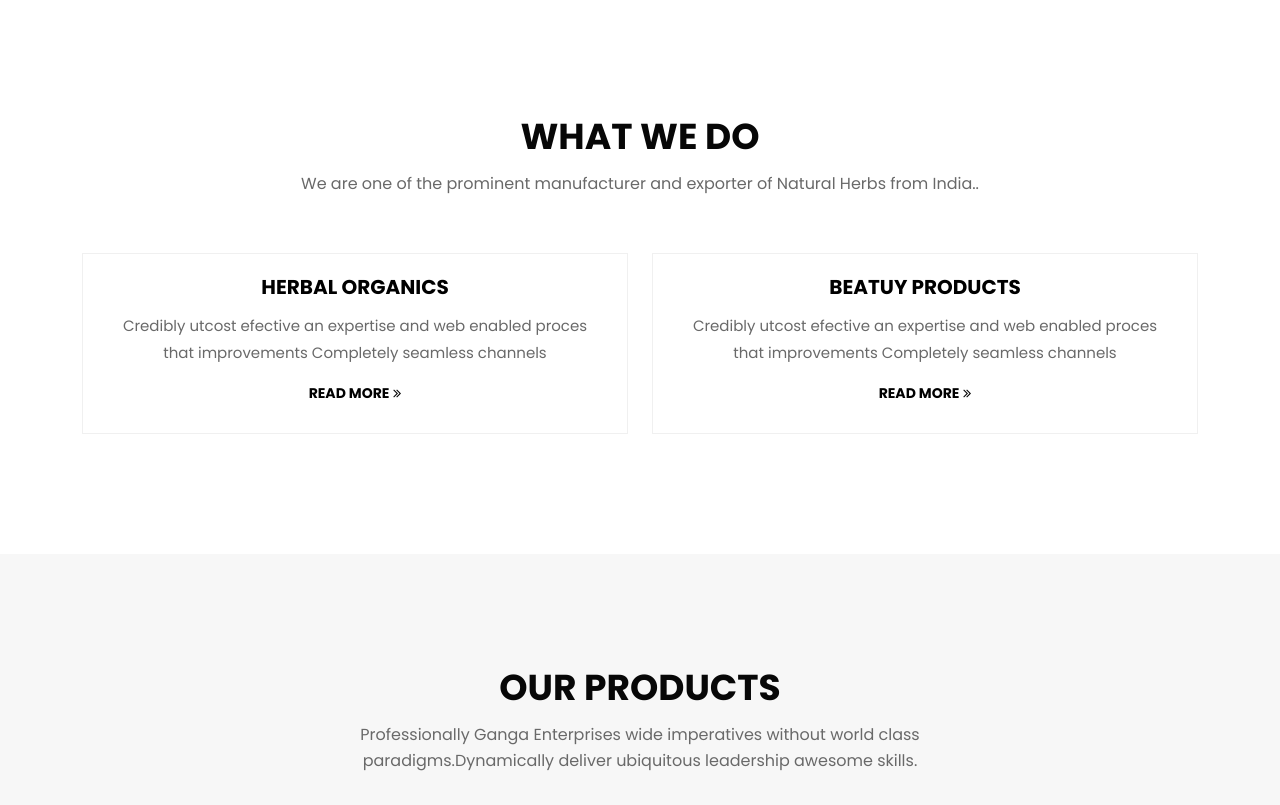
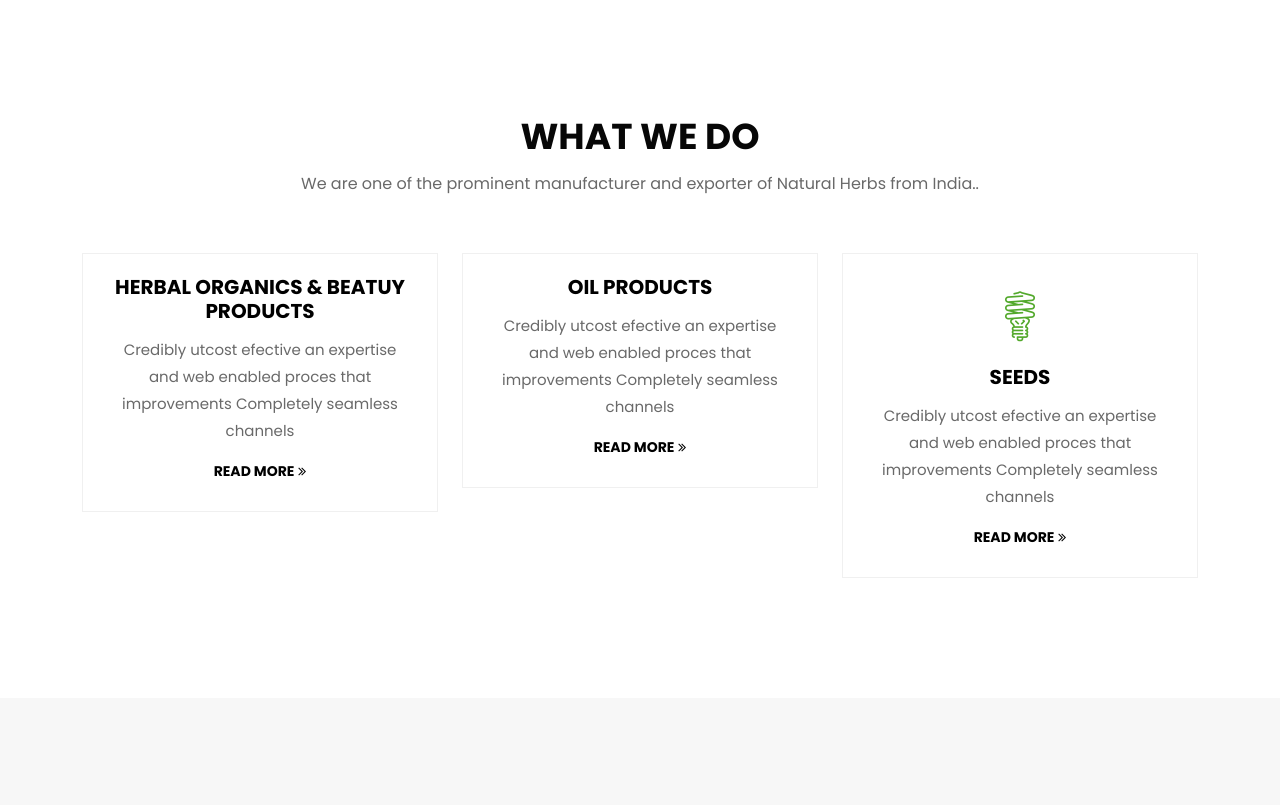
Before and after one commit to Jagatheesh21/ganga_enterprises, a plain HTML site: page index.html in a window 1280 px wide. Shown: the part 1402-2207 px from the top of the page. Drawn offline with Linux system fonts and the light colour scheme.

Commit message:
What we do changes

```diff
--- a/index.html
+++ b/index.html
@@ -315,14 +315,14 @@
                         </div>
                         <!-- .section-header -->
                         <div class="row">
-                            <div class="col-lg-6 col-sm-6 col-12">
+                            <div class="col-lg-4 col-sm-6 col-12">
                                 <div class="our-services-box">
                                     <div class="our-services-items">
                                         <!-- <i class="flaticon-greenhouse"></i> -->
                                         <div class="our-services-content">
-                                            <h4><a href="about.html">Herbal Organics</a></h4>
+                                            <h4><a href="#">Herbal Organics & Beatuy Products</a></h4>
                                             <p>Credibly utcost efective an expertise and web enabled proces that improvements Completely seamless channels </p>
-                                            <a href="about.html">read more<i class="fa fa-angle-double-right" aria-hidden="true"></i></a>
+                                            <a href="#">read more<i class="fa fa-angle-double-right" aria-hidden="true"></i></a>
                                         </div>
                                         <!-- .our-services-content -->
                                     </div>
@@ -331,14 +331,14 @@
                                 <!-- .our-services-box -->
                             </div>
                             <!-- .col-md-4 -->
-                            <div class="col-lg-6 col-sm-6 col-12">
+                            <div class="col-lg-4 col-sm-6 col-12">
                                 <div class="our-services-box">
                                     <div class="our-services-items">
                                         <!-- <i class="flaticon-technology"></i> -->
                                         <div class="our-services-content">
-                                            <h4><a href="about.html">Beatuy Products</a></h4>
+                                            <h4><a href="#"></a>Oil Products</h4>
                                             <p>Credibly utcost efective an expertise and web enabled proces that improvements Completely seamless channels </p>
-                                            <a href="about.html">read more<i class="fa fa-angle-double-right" aria-hidden="true"></i></a>
+                                            <a href="#">read more<i class="fa fa-angle-double-right" aria-hidden="true"></i></a>
                                         </div>
                                         <!-- .our-services-content -->
                                     </div>
@@ -347,12 +347,12 @@
                                 <!-- .our-services-box -->
                             </div>
                             <!-- .col-md-4 -->
-                            <!-- <div class="col-lg-4 col-sm-6 col-12">
+                           <div class="col-lg-4 col-sm-6 col-12">
                                 <div class="our-services-box">
                                     <div class="our-services-items">
                                         <i class="flaticon-light-bulb"></i>
                                         <div class="our-services-content">
-                                            <h4><a href="about.html">Seeds</a></h4>
+                                            <h4><a href="#">Seeds</a></h4>
                                             <p>Credibly utcost efective an expertise and web enabled proces that improvements Completely seamless channels </p>
                                             <a href="about.html">read more<i class="fa fa-angle-double-right" aria-hidden="true"></i></a>
                                         </div>
@@ -361,7 +361,7 @@
 
                                 </div>
 
-                            </div> -->
+                            </div>
 
                         </div>
                         <!-- .row -->
```
